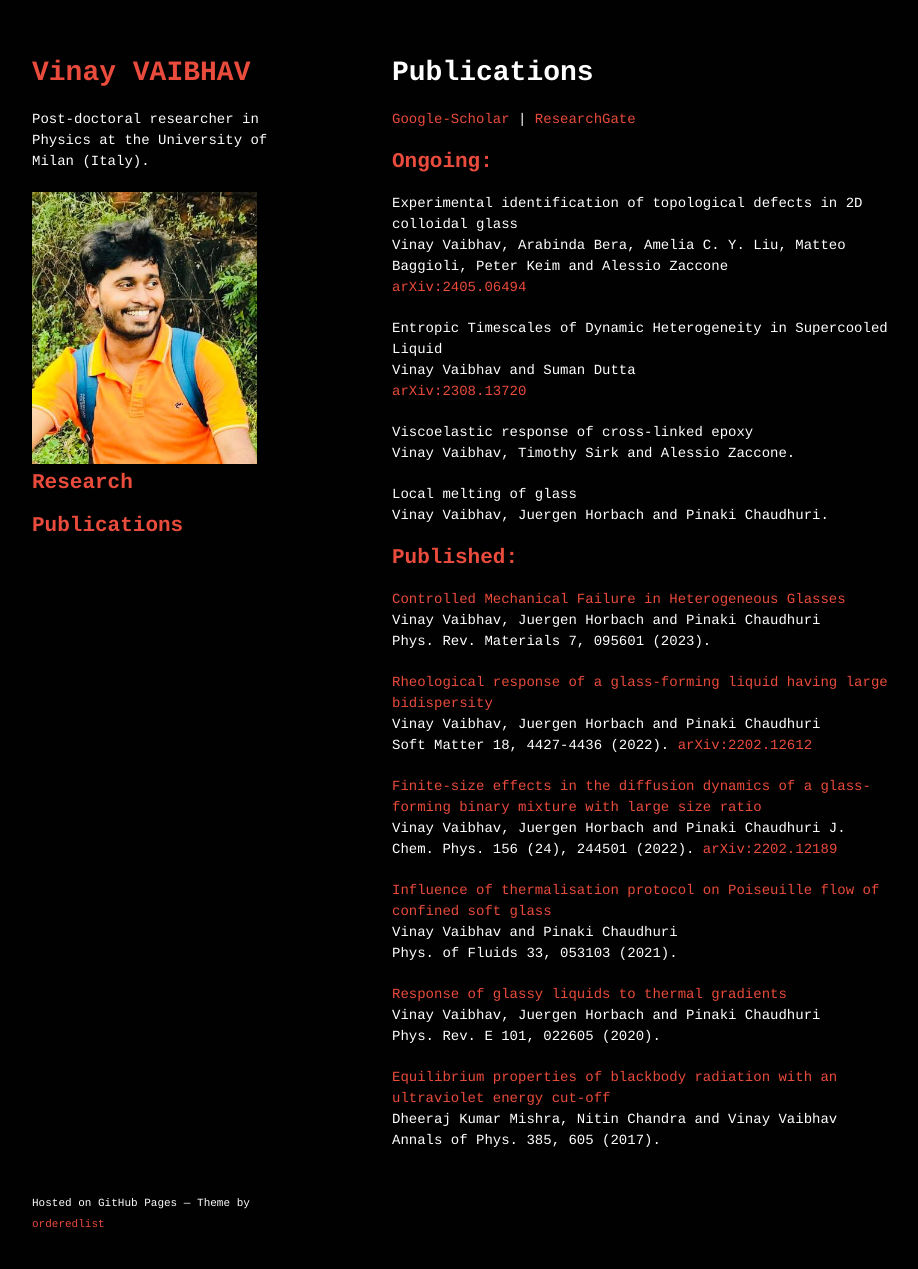
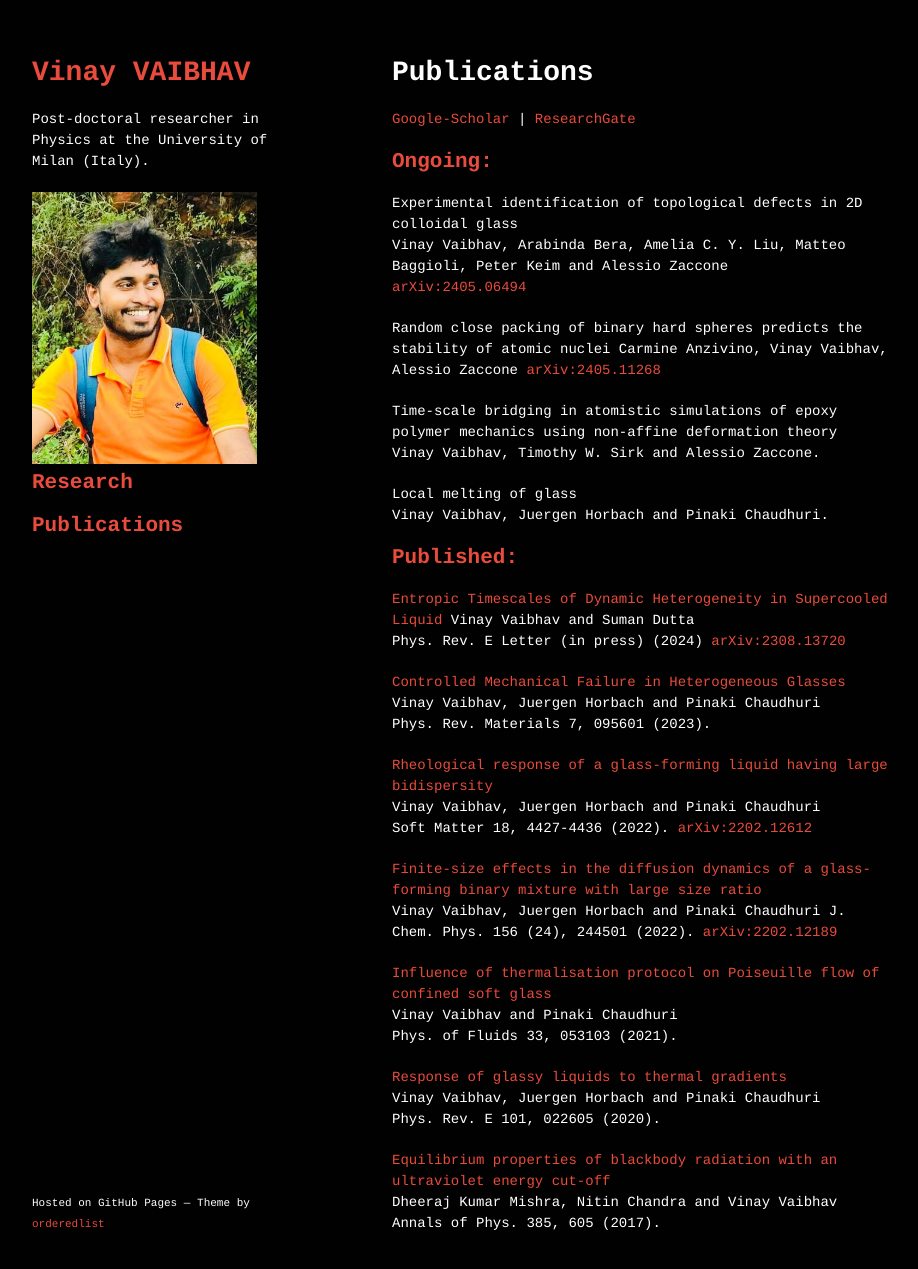
Before and after one commit to vinayphys/vinayphys.github.io, a Jekyll site: the page built from Publications.md, in a window 1280 px wide and 1304 px high. Shown: the top 1269 px of the window, without its empty margins (178-1096 px from the left). Built offline with Jekyll 4.4.1, drawn with Linux system fonts in a browser that asks for light colours; our own code applies the rules of GitHub Pages for plain Markdown files; a script that is not in the unit is left out.

Commit message:
Update Publications.md

```diff
--- a/Publications.md
+++ b/Publications.md
@@ -11,17 +11,21 @@ Experimental identification of topological defects in 2D colloidal glass
 Vinay Vaibhav, Arabinda Bera, Amelia C. Y. Liu, Matteo Baggioli, Peter Keim and Alessio Zaccone
 [arXiv:2405.06494](https://arxiv.org/abs/2405.06494)
 
-Entropic Timescales of Dynamic Heterogeneity in Supercooled Liquid
-Vinay Vaibhav and Suman Dutta
-[arXiv:2308.13720](https://arxiv.org/abs/2308.13720)
+Random close packing of binary hard spheres predicts the stability of atomic nuclei
+Carmine Anzivino, Vinay Vaibhav, Alessio Zaccone
+[arXiv:2405.11268](https://arxiv.org/abs/2405.11268)
 
-Viscoelastic response of cross-linked epoxy
-Vinay Vaibhav, Timothy Sirk and Alessio Zaccone.
+Time-scale bridging in atomistic simulations of epoxy polymer mechanics using non-affine deformation theory
+Vinay Vaibhav, Timothy W. Sirk and Alessio Zaccone.
 
 Local melting of glass
 Vinay Vaibhav, Juergen Horbach and Pinaki Chaudhuri.
 
 ## Published:
+[Entropic Timescales of Dynamic Heterogeneity in Supercooled Liquid](https://journals.aps.org/pre/accepted/cd076Yd2W4918d8ac5466f951dac969173ad2fccd)
+Vinay Vaibhav and Suman Dutta
+Phys. Rev. E Letter (in press) (2024)
+[arXiv:2308.13720](https://arxiv.org/abs/2308.13720)
 
 [Controlled Mechanical Failure in Heterogeneous Glasses](https://journals.aps.org/prmaterials/abstract/10.1103/PhysRevMaterials.7.095601)
 Vinay Vaibhav, Juergen Horbach and Pinaki Chaudhuri
```
